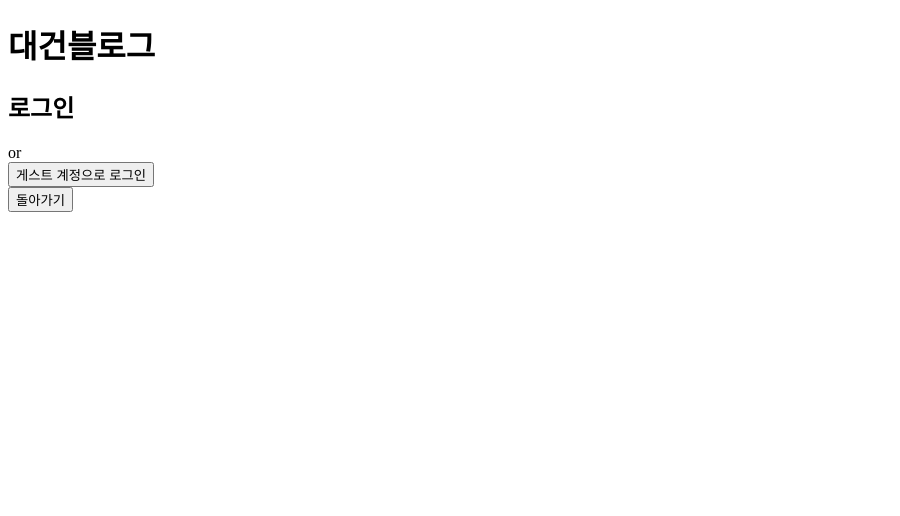
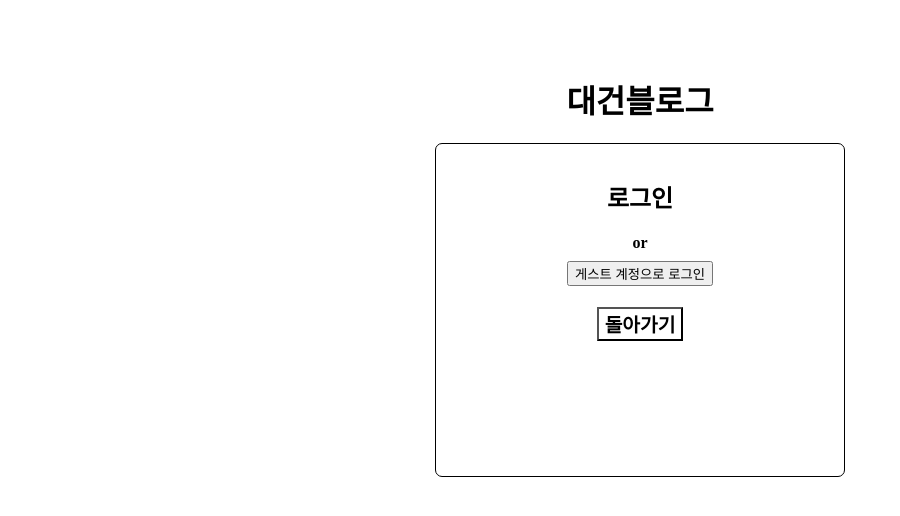
Before and after one commit to gmarrang29-dev/math, a website: page login/login.html in a window 1280 px wide. Shown: the whole page, without its empty margins (0-900 px from the left). Drawn offline with Linux system fonts and the light colour scheme.

Commit message:
Add files via upload

```diff
--- a/login/login.html
+++ b/login/login.html
@@ -1,7 +1,7 @@
 <!DOCTYPE html>
 <html lang="en">
 <head>
-    <script src="https://accounts.google.com/gsi/client" async defer></script>
+    <link rel="stylesheet" href="login.css">
 </head>
 <body>
     <h1>대건블로그</h1>
@@ -26,7 +26,7 @@
         </div>
 
         <div class="or">or</div>
-        <button type="button" class="guest">게스트 계정으로 로그인</button>
+        <button class="guest-button" onclick="location.href='/login/guest'">게스트 계정으로 로그인</button>
         <br>
         <div class="cc">
             <button class="main-button">돌아가기</button>
@@ -54,5 +54,6 @@
         }
     </script>
     <script src="login.js"></script>
+    <script src="https://accounts.google.com/gsi/client" async defer></script>
 </body>
 </html>
```
